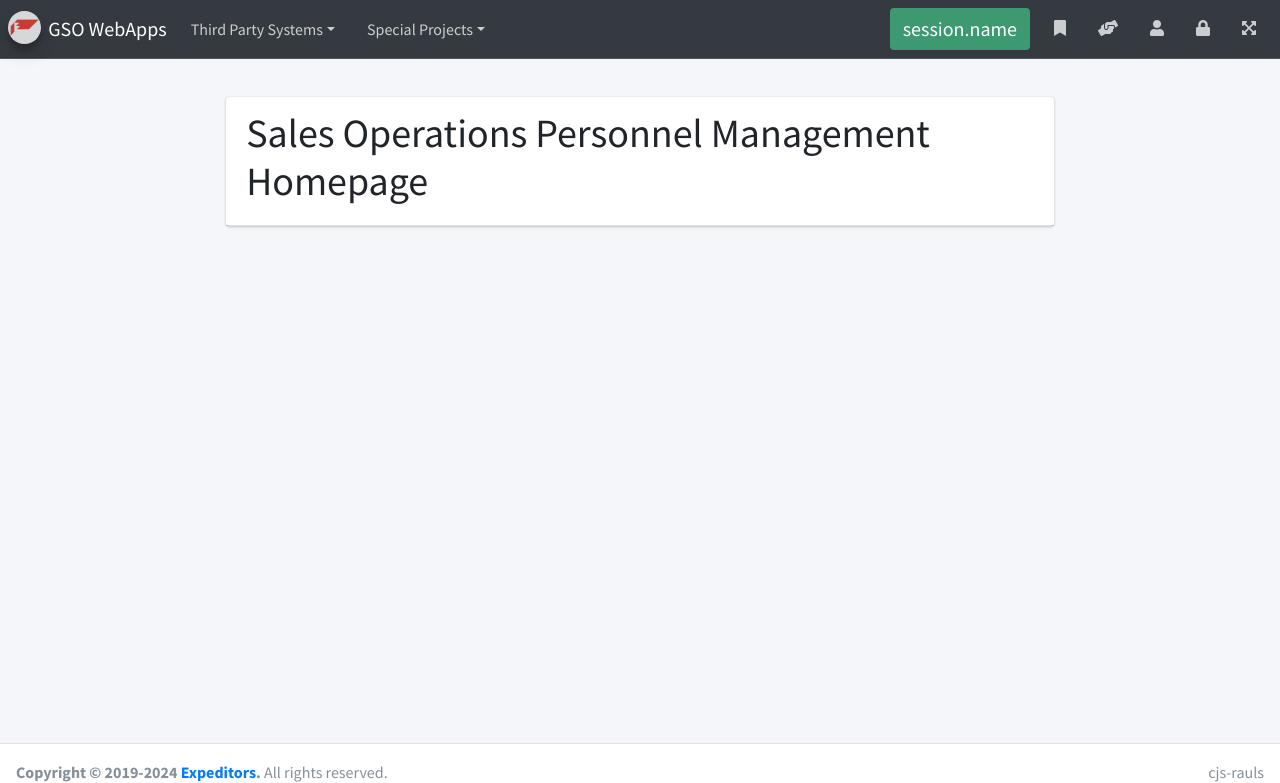
After one commit to raul-sandoval/gso, a Flask app: page /sales_operations_personnel_management/ in a window 1280 px wide. The commit adds this page. Shown: the top 783 px of the page. Run offline with Flask 3, Linux system fonts and the light colour scheme; some libraries are stand-ins or nearby versions.

Commit message:
new: add sales_operations_personnel_management app

```diff
--- a/webapps/__init__.py
+++ b/webapps/__init__.py
@@ -7,6 +7,7 @@ from webapps.grp import grp_blueprint
 from webapps.monthly_commissions import monthly_commissions_blueprint
 from webapps.predictive_index import predictive_index_blueprint
 from webapps.seismic import seismic_blueprint
+from webapps.sales_operations_personnel_management import sales_operations_personnel_management_blueprint
 ########## Imports  [END]  ##########
 
 ########## Setup app [START] ##########
@@ -26,4 +27,5 @@ app.register_blueprint(grp_blueprint, url_prefix='/grp')
 app.register_blueprint(monthly_commissions_blueprint, url_prefix='/monthly_commissions')
 app.register_blueprint(predictive_index_blueprint, url_prefix='/predictive_index')
 app.register_blueprint(seismic_blueprint, url_prefix='/seismic')
+app.register_blueprint(sales_operations_personnel_management_blueprint, url_prefix='/sales_operations_personnel_management')
 ########## Register apps  [END]  ##########
--- /dev/null
+++ b/webapps/sales_operations_personnel_management/index.py
@@ -0,0 +1,19 @@
+########## Imports [START] ##########
+from flask import flash
+from flask import render_template
+from webapps.sales_operations_personnel_management import APP_NAME
+from webapps.sales_operations_personnel_management import INPUT_PATH
+from webapps.sales_operations_personnel_management import LOG_PATH
+from webapps.sales_operations_personnel_management import OUTPUT_PATH
+from webapps.sales_operations_personnel_management import SQL_PATH
+from webapps.sales_operations_personnel_management import sales_operations_personnel_management_blueprint
+########## Imports [ END]  ##########
+
+########## @sales_operations_personnel_management_blueprint.route("/",methods=['GET']) [START] ##########
+@sales_operations_personnel_management_blueprint.route("/",methods=['GET'])
+def index():
+    response = {}
+
+    flash(message='Loading data',category='info')
+    return render_template(APP_NAME + '/index.html')
+########## @sales_operations_personnel_management_blueprint.route("/",methods=['GET'])  [END]  ##########
--- a/webapps/templates/navbar.html
+++ b/webapps/templates/navbar.html
@@ -12,7 +12,7 @@
             <ul aria-labelledby="dropdownSubMenu1" class="dropdown-menu border-0 shadow">
                 <li><a href="{{ url_for('seismic.index') }}" class="dropdown-item">Seismic</a></li>
                 <li class="dropdown-divider"></li>
-                <li><a href="{{ url_for('index') }}" class="dropdown-item">Sales Operartions Personnel Management</a></li>
+                <li><a href="{{ url_for('sales_operations_personnel_management.index') }}" class="dropdown-item">Sales Operartions Personnel Management</a></li>
             </ul>
         </li>
         <li class="nav-item dropdown">
--- /dev/null
+++ b/webapps/templates/sales_operations_personnel_management/index.html
@@ -0,0 +1,21 @@
+{% extends 'base.html' %}
+
+{% block title %}
+  Sales Operations Personnel Management
+{% endblock %}
+
+{% block subtitle %}
+
+{% endblock %}
+
+{% block content %}
+<div class="row  d-flex">
+  <div class="col-8 mx-auto">
+    <div class="card">
+      <div class="card-header d-flex">
+        <h1 class="mx-auto">Sales Operations Personnel Management Homepage</h1>
+      </div>
+    </div>
+  </div>
+</div>
+{% endblock %}
```
Also changed, not shown: webapps/sales_operations_personnel_management/__init__.py (added, +20 -0 lines), 3 other files.
